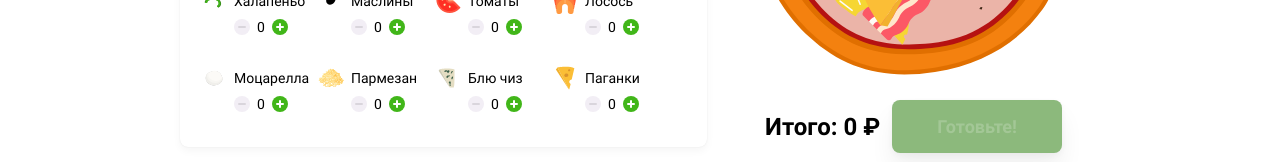
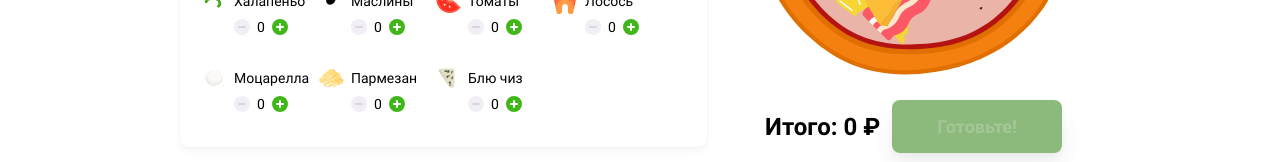
Before and after one commit to seven272/1788165-pizza-1, a Vue app in the folder src/frontend/: page / in a window 1280 px wide. Shown: the part 585-747 px from the top of the page. Built offline with nearby package versions, Linux system fonts and the light colour scheme.

Commit message:
Конструктор пиццы первый компонент

```diff
--- a/src/frontend/src/layouts/AppLayoutBody.vue
+++ b/src/frontend/src/layouts/AppLayoutBody.vue
@@ -72,21 +72,8 @@
                 <p>Начинка:</p>
 
                 <ul class="ingredients__list">
-                  <li class="ingredients__item" v-for="({id, name, style}) in makeNewObjectIngredients()" :key="id">
+                  <li class="ingredients__item" v-for="({id, name, style}) in makeNewObjectIngredients" :key="id">
                     <span class="filling" :class = "`filling--${style}`">{{name}}</span>
-
-                    <div class="counter counter--orange ingredients__counter">
-                      <button type="button" class="counter__button counter__button--minus" disabled>
-                        <span class="visually-hidden">Меньше</span>
-                      </button>
-                      <input type="text" name="counter" class="counter__input" value="0">
-                      <button type="button" class="counter__button counter__button--plus">
-                        <span class="visually-hidden">Больше</span>
-                      </button>
-                    </div>
-                  </li>
-                  <li class="ingredients__item">
-                    <span class="filling filling--cheddar">{{changeName()}}</span>
 
                     <div class="counter counter--orange ingredients__counter">
                       <button type="button" class="counter__button counter__button--minus" disabled>
@@ -144,7 +131,7 @@ export default {
     namePizza: "Мухоморы",
     newobj: pizza.ingredients,
   }),
-  methods: {
+  computed: {
     makeNewObjectIngredients() {
       let arrObjIngred = []
       pizza.ingredients.forEach(element => {
@@ -162,11 +149,6 @@ export default {
       return arrObjIngred
 
     },
-
-    changeName() {
-      console.log("ggggggg")
-      return this.namePizza = "Паганки"
-    }
   }
 };
 
```
Also changed, not shown: 1 other file (tests, documents, lock files or other folders).
